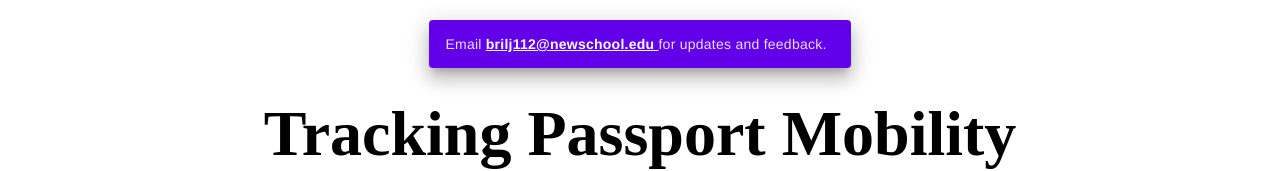
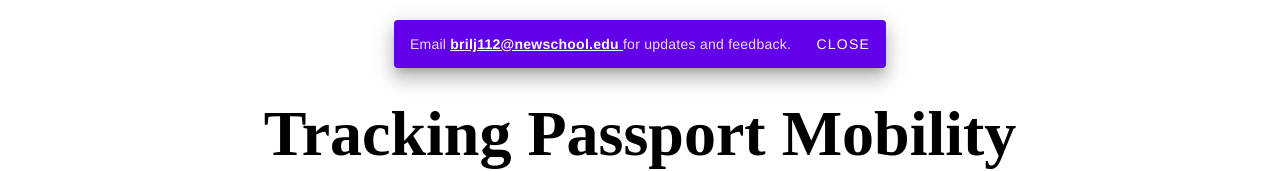
Before and after one commit to jbrill/disruptedentry, a Vue app in the folder disrupted-entry/: page / in a window 1280 px wide. Shown: the top 171 px of the page. Built offline with nearby package versions, Linux system fonts and the light colour scheme.

Commit message:
snackbar close

```diff
--- a/disrupted-entry/src/App.vue
+++ b/disrupted-entry/src/App.vue
@@ -2,7 +2,7 @@
   <v-app responsive>
      <v-snackbar
         :timeout="-1"
-        :value="true"
+        v-model="snackbar"
         absolute
         top
         centered
@@ -16,6 +16,16 @@
         >
           brilj112@newschool.edu
         </a></template>for updates and feedback.
+        <template v-slot:action="{ attrs }">
+          <v-btn
+            color="white"
+            text
+            v-bind="attrs"
+            @click="snackbar = false"
+          >
+            Close
+          </v-btn>
+        </template>
       </v-snackbar>
     <h1 class="app-title">Tracking Passport Mobility</h1>
     <h2 class="subtitle">What Countries Have the Strongest Passports?</h2>
@@ -86,6 +96,7 @@ export default {
   },
   data () {
     return {
+      snackbar: true,
       headers: [
         {
           text: 'Country',
```
